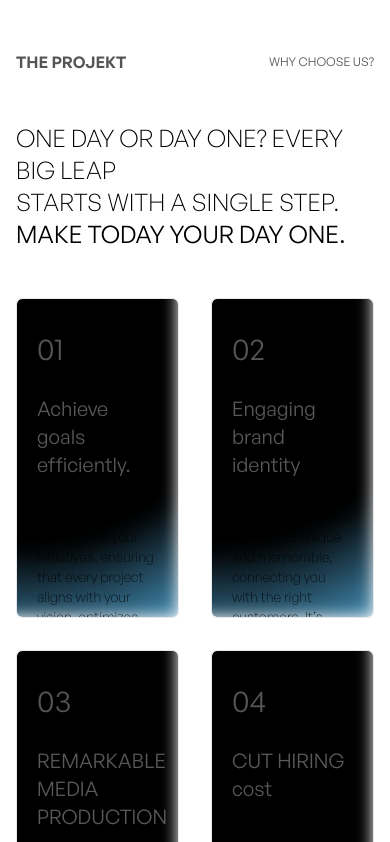
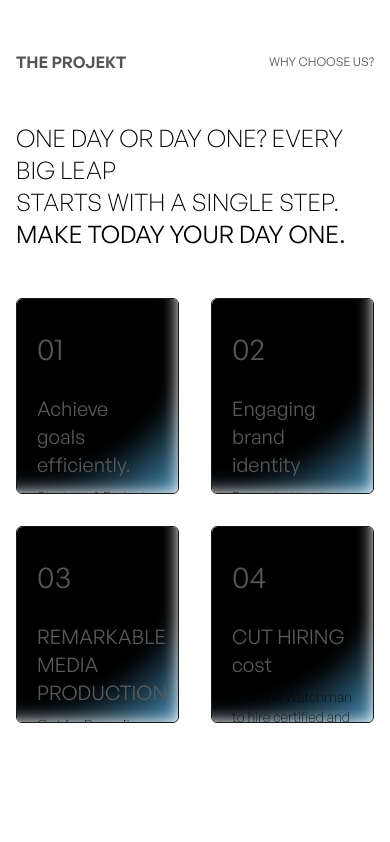
Before and after one commit to mikol-ux/test-projekt, a Next.js app: page / in a window 390 px wide. Shown: the part 906-1748 px from the top of the page. Built offline with nearby package versions, Linux system fonts and the light colour scheme.

Commit message:
dirction is completed

```diff
--- a/src/app/(home)/sections/TheDirections/TheDirections.tsx
+++ b/src/app/(home)/sections/TheDirections/TheDirections.tsx
@@ -28,7 +28,7 @@ const TheDirections: FC = () => {
 									Strategy & Project Management streamlines your initiatives, ensuring that every project aligns with your vision, optimizes resources, and drives measurable results.
 								</p>
 							</div>
-						</div>
+					 	</div>
 						<div className="flex flex-col justify-between border-muted-7 border rounded-md p-5 h-[28rem] gap-4 transition-all duration-300 overflow-hidden relative parent-radial-bg group">
 						<div className="radial-bg w-[200%] h-[200%] absolute bottom-0 right-0 z-0 transition-all duration-300 group-hover:radial-bg-hover"></div>
 							<h6 className="py-3  w-full text-white-800  dark:text-muted-4 z-[1] text-3xl md:text-5xl lg:text-7xl">02</h6>
--- a/src/app/(home)/sections/TheDirections/direction.css
+++ b/src/app/(home)/sections/TheDirections/direction.css
@@ -10,45 +10,22 @@
 	filter: blur(12px); /* Increase blur on hover for effect */
   }
   .parent-radial-bg {
-	max-width: 372px;
-	height: 448px;
+	aspect-ratio: 372 / 448; /* Set the aspect ratio */
+	width: 100%; /* Allow it to scale based on the container */
+	max-width: 100%; /* Prevent it from overflowing its container */
+	height: auto; /* Maintain responsive height */
 	transition: all 0.3s ease-in-out;
   }
 
   .parent-radial-bg:hover {
-	max-width: 382px;
-	height: 458px;
+	aspect-ratio: 382 / 458;
   }
 
-  @media (max-width: 1024px) { /* Tablets and smaller screens */
-	.parent-radial-bg {
-	  max-width: 320px;
-	  height: 400px;
-	}
-	.parent-radial-bg:hover {
-		max-width: 330px;
-	  height: 410px;
-	}
+  .radial-bg {
+	/* width: 100%;
+	height: 100%; */
+	position: absolute;
+	bottom: 0;
+	right: 0;
+	z-index: -1; /* Background stays behind content */
   }
-
-  @media (max-width: 768px) { /* Mobile screens */
-	.parent-radial-bg {
-		max-width: 280px;
-	  height: 360px;
-	}
-	.parent-radial-bg:hover {
-		max-width: 290px;
-	  height: 370px;
-	}
-  }
-
-  @media (max-width: 480px) { /* Small mobile screens */
-	.parent-radial-bg {
-		max-width: 240px;
-	  height: 320px;
-	}
-	.parent-radial-bg:hover {
-		max-width: 250px;
-	  height: 330px;
-	}
-  }
--- a/tailwind.config.ts
+++ b/tailwind.config.ts
@@ -33,7 +33,10 @@ const config: Config = {
 				"muted": "var(--muted-text)",
 				"muted-2": "var(--muted-text-2)",
 				"muted-3": "var(--muted-text-3)",
-				"muted-4": "var(--muted-text-4)"
+				"muted-4": "var(--muted-text-4)",
+				"muted-5": "var(--muted-text-5)",
+				"muted-6": "var(--muted-text-6)",
+				"muted-7": "var(--muted-text-7)"
 			}
 		}
 	},
```
